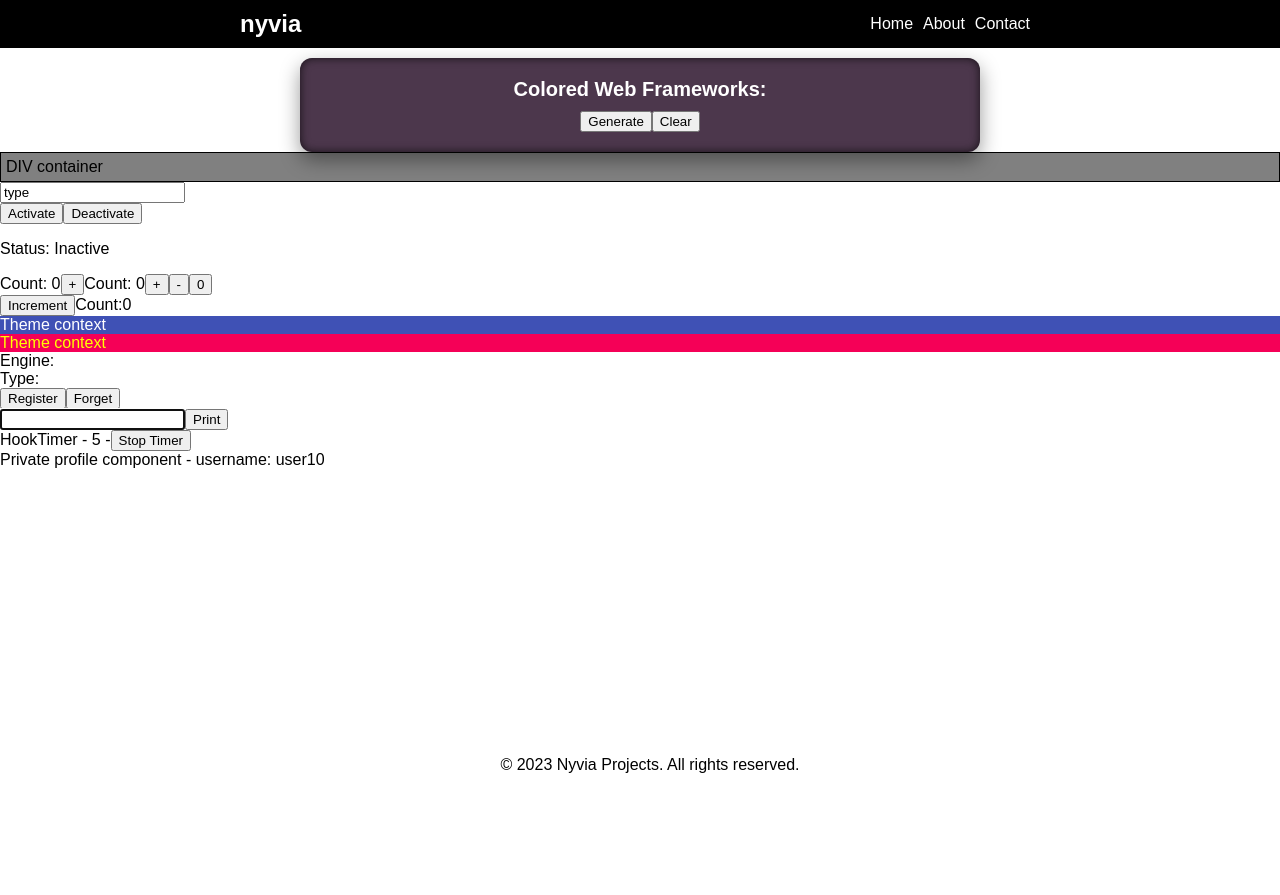
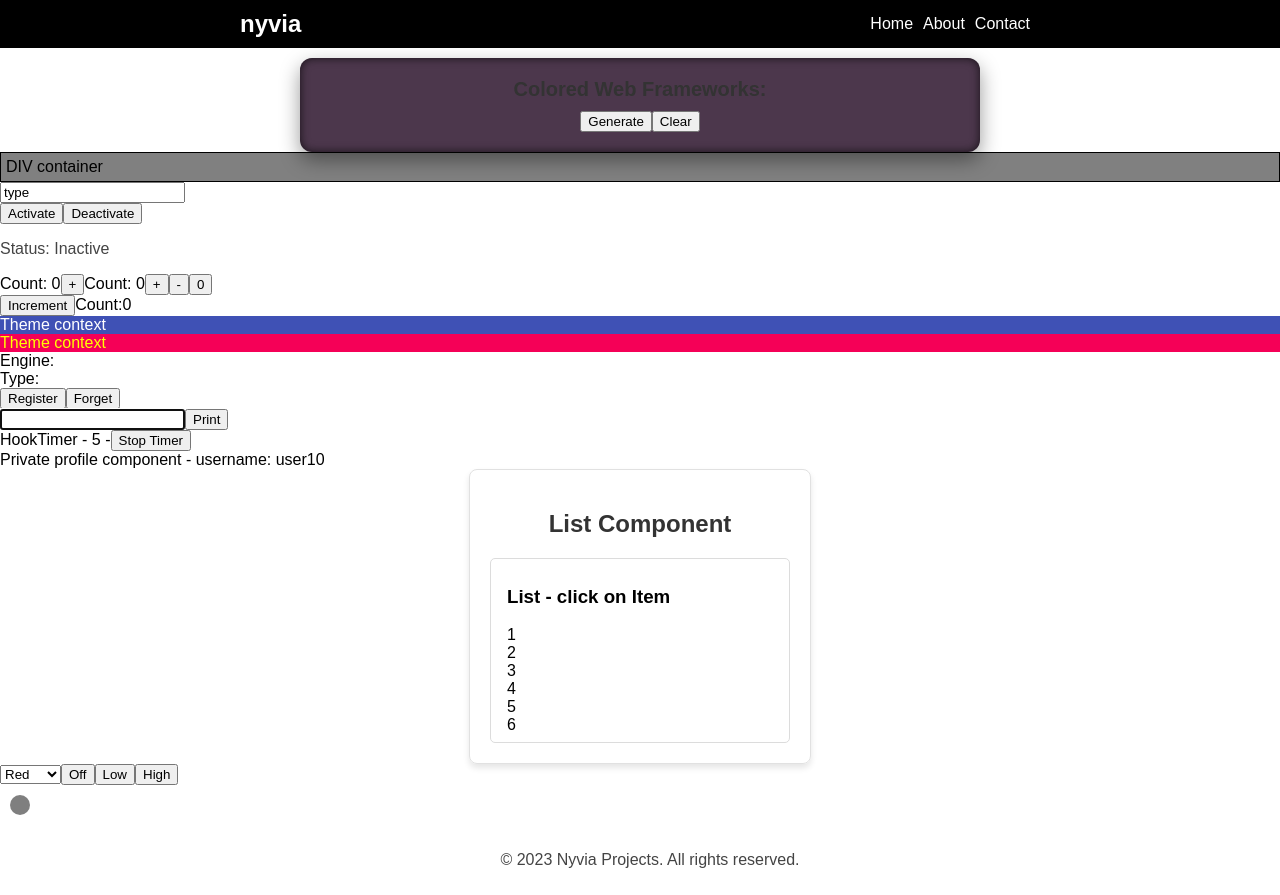
Before and after one commit to nyvia-projects/ReactLearningLab, a React (Create React App) app: page / in a window 1280 px wide. Before the commit the page ends 800 px from the top, so only its background shows below. Built offline with nearby package versions, Linux system fonts and the light colour scheme.

Commit message:
learnt generic props, props restriction with types

```diff
--- a/src/App.tsx
+++ b/src/App.tsx
@@ -16,6 +16,8 @@ import { MutableRef } from "./components/ref/MutableRef";
 import { Counter3 } from "./components/class/Counter";
 import { Private } from "./components/auth/Private";
 import { Profile } from "./components/auth/Profile";
+import { ListComponent } from "./components/generics/ListComponent";
+import { LightbulbContainer } from "./components/restriction/LightbulbContainer";
 
 function App() {
   return (
@@ -49,6 +51,8 @@ function App() {
       <DomRef />
       <MutableRef />
       <Private isLoggedIn={true} component={Profile} />
+      <ListComponent />
+      <LightbulbContainer />
       <Footer></Footer>
     </div>
   );
--- a/src/components/footer/Footer.css
+++ b/src/components/footer/Footer.css
@@ -2,8 +2,5 @@ footer {
   text-align: center;
   color: #000000;
   padding: 10px;
-  position: fixed;
-  bottom: 0;
-  left: 0;
   width: 100%;
 }
--- /dev/null
+++ b/src/components/generics/List.tsx
@@ -0,0 +1,22 @@
+type ListProps<T> = {
+  items: T[];
+  onClick: (value: T) => void;
+};
+
+export const List = <T extends { id: number }>({
+  items,
+  onClick,
+}: ListProps<T>) => {
+  return (
+    <div>
+      <h3>List - click on Item</h3>
+      {items.map((item, index) => {
+        return (
+          <div key={item.id} onClick={() => onClick(item)}>
+            {item.id}
+          </div>
+        );
+      })}
+    </div>
+  );
+};
--- /dev/null
+++ b/src/components/generics/ListComponent.css
@@ -0,0 +1,54 @@
+/* ListComponent.css */
+.container {
+  font-family: "Arial", sans-serif;
+  max-width: 300px;
+  margin: 0 auto;
+  padding: 20px;
+  border: 1px solid #e1e1e1;
+  box-shadow: 0 4px 6px rgba(0, 0, 0, 0.1);
+  border-radius: 8px;
+}
+
+h2 {
+  text-align: center;
+  color: #333;
+  margin-bottom: 20px;
+}
+
+.list-container {
+  border: 1px solid #dcdcdc;
+  border-radius: 5px;
+  overflow: hidden;
+}
+
+.list-container > div {
+  /* Assuming List renders as a div */
+  border-bottom: 1px solid #dcdcdc;
+  padding: 8px 16px;
+  cursor: pointer;
+  transition: background-color 0.2s;
+}
+
+.list-container > div:hover {
+  background-color: #f5f5f5;
+}
+
+.list-container > div:last-child {
+  border-bottom: none;
+}
+
+.clicked-item {
+  margin-top: 20px;
+  padding: 10px;
+  background-color: #f7f9fc;
+  border: 1px solid #dcdcdc;
+  border-radius: 5px;
+}
+
+h4 {
+  color: #666;
+}
+
+p {
+  color: #444;
+}
--- /dev/null
+++ b/src/components/generics/ListComponent.tsx
@@ -0,0 +1,40 @@
+import React, { useState } from "react";
+import { List } from "./List";
+import "./ListComponent.css"; // Import the CSS file for styling
+
+export const ListComponent = () => {
+  const itemList = [
+    { id: 1, name: "Item 1" },
+    { id: 2, name: "Item 2" },
+    { id: 3, name: "Item 3" },
+    { id: 4, name: "Item 4" },
+    { id: 5, name: "Item 5" },
+    { id: 6, name: "Item 6" },
+  ];
+
+  const [clickedItem, setClickedItem] = useState<{
+    id: number;
+    name: string;
+  } | null>(null);
+
+  const handleItemClick = (item: { id: number; name: string }) => {
+    setClickedItem(item);
+  };
+
+  return (
+    <div className="container">
+      <h2>List Component</h2>
+      <div className="list-container">
+        <List items={itemList} onClick={handleItemClick} />
+      </div>
+      {clickedItem && (
+        <div className="clicked-item">
+          <h4>Clicked Item</h4>
+          <p>
+            ID: {clickedItem.id} | Name: {clickedItem.name}
+          </p>
+        </div>
+      )}
+    </div>
+  );
+};
--- a/src/components/main/Content.tsx
+++ b/src/components/main/Content.tsx
@@ -1,5 +1,5 @@
 import { useState } from "react";
-import { ClearButton, GenerateButton } from "./Button";
+import { ClearButton, GenerateButton } from "./Buttons";
 import "./Content.css";
 import { FrameworkList } from "./FrameworkList";
 
--- /dev/null
+++ b/src/components/restriction/Lightbulb.tsx
@@ -0,0 +1,19 @@
+type LightbulbDisplayProps = {
+  color: string;
+  opacity: number;
+};
+
+export const LightbulbDisplay = ({ color, opacity }: LightbulbDisplayProps) => {
+  return (
+    <div
+      style={{
+        width: "20px",
+        height: "20px",
+        borderRadius: "50%",
+        backgroundColor: color,
+        opacity: opacity,
+        margin: "10px",
+      }}
+    ></div>
+  );
+};
--- /dev/null
+++ b/src/components/restriction/LightbulbContainer.tsx
@@ -0,0 +1,55 @@
+import { LightbulbProps } from "./Lightbulb.types";
+import { useState } from "react";
+import { LightbulbDisplay } from "./Lightbulb";
+
+export const LightbulbContainer = () => {
+  const initialLightbulbState: LightbulbProps = {
+    color: "black",
+    isLow: true,
+  };
+
+  const [lightbulbState, setLightbulbState] = useState<LightbulbProps>(
+    initialLightbulbState
+  );
+
+  const setBrightness = (brightness: "off" | "low" | "high") => {
+    switch (brightness) {
+      case "off":
+        setLightbulbState({ color: lightbulbState.color, isOff: true });
+        break;
+      case "low":
+        setLightbulbState({ color: lightbulbState.color, isLow: true });
+        break;
+      case "high":
+        setLightbulbState({ color: lightbulbState.color, isHigh: true });
+        break;
+    }
+  };
+
+  const getOpacity = (): number => {
+    if ("isOff" in lightbulbState) return 0;
+    if ("isLow" in lightbulbState) return 0.5;
+    if ("isHigh" in lightbulbState) return 1;
+    return 0;
+  };
+
+  return (
+    <div>
+      <select
+        value={lightbulbState.color}
+        onChange={event =>
+          setLightbulbState(prev => ({ ...prev, color: event.target.value }))
+        }
+      >
+        <option value="red">Red</option>
+        <option value="blue">Blue</option>
+        <option value="green">Green</option>
+        <option value="yellow">Yellow</option>
+      </select>
+      <button onClick={() => setBrightness("off")}>Off</button>
+      <button onClick={() => setBrightness("low")}>Low</button>
+      <button onClick={() => setBrightness("high")}>High</button>
+      <LightbulbDisplay color={lightbulbState.color} opacity={getOpacity()} />
+    </div>
+  );
+};
```
Also changed, not shown: src/components/restriction/Lightbulb.types.ts (added, +23 -0 lines), src/components/main/Buttons.tsx (renamed from src/components/main/Button.tsx).
